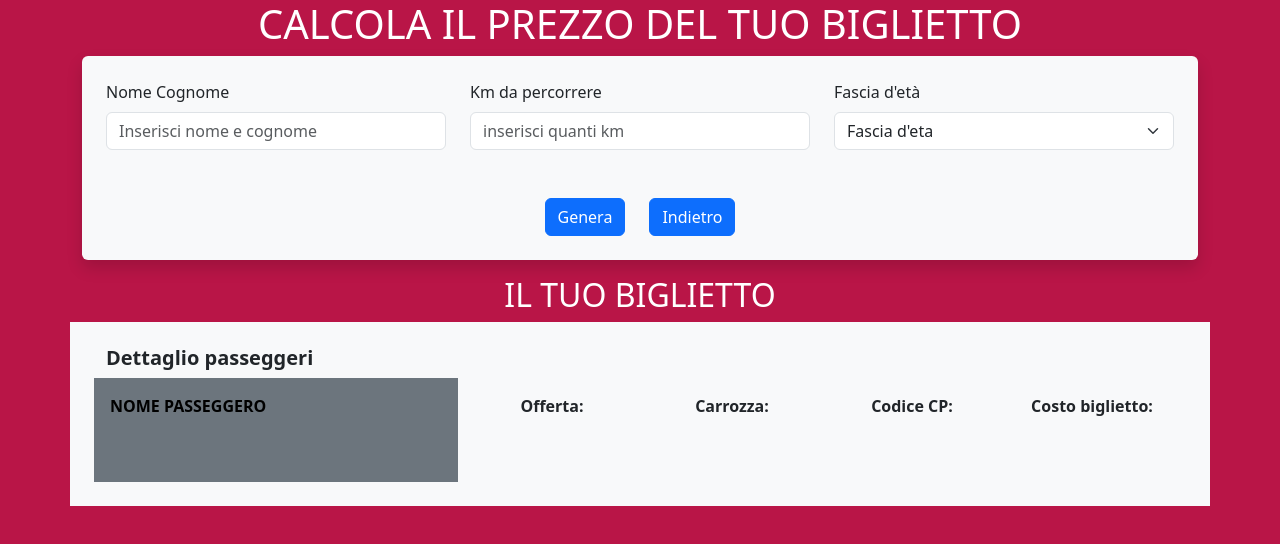
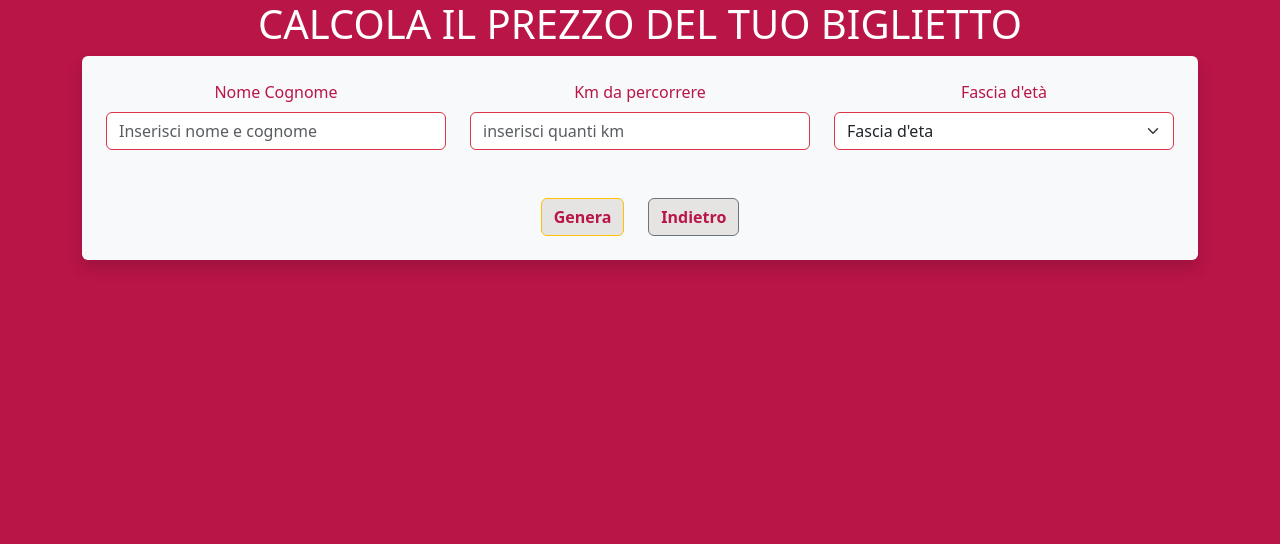
Before and after one commit to severogianluca/js-biglietto-treno-form, a plain HTML site: page index.html in a window 1280 px wide. Drawn offline with nearby package versions, Linux system fonts and the light colour scheme.

Commit message:
feat: posizione colore nel form

```diff
--- a/index.html
+++ b/index.html
@@ -24,18 +24,18 @@
             <form action="index.html" id="insertForm" class="bg-light p-4 rounded shadow mb-3">
                 <div class="row mb-5">
                     <div class="col">
-                        <label for="dati" class="form-label">Nome Cognome</label>
-                        <input required id="dati" type="text" class="form-control"
+                        <label for="dati" class="form-label d-flex justify-content-center">Nome Cognome</label>
+                        <input required id="dati" type="text" class="form-control border border-danger"
                             placeholder="Inserisci nome e cognome" aria-label="First name">
                     </div>
                     <div class="col">
-                        <label for="km" class="form-label">Km da percorrere</label>
-                        <input required id="km" type="text" class="form-control" placeholder="inserisci quanti km"
+                        <label for="km" class="form-label d-flex justify-content-center">Km da percorrere</label>
+                        <input required id="km" type="text" class="form-control border border-danger" placeholder="inserisci quanti km"
                             aria-label="Last name">
                     </div>
                     <div class="col">
-                        <label for="eta" class="form-label">Fascia d'età</label>
-                        <select required id="eta" class="form-select" aria-label="Default select example">
+                        <label for="eta" class="form-label d-flex justify-content-center">Fascia d'età</label>
+                        <select required id="eta" class="form-select border border-danger" aria-label="Default select example">
                             <option selected value="">Fascia d'eta</option>
                             <option value="minorenne">Minorenne</option>
                             <option value="maggiorenne">Maggiorenne</option>
@@ -44,9 +44,9 @@
                     </div>
                 </div>
 
-                <div class="d-flex justify-content-center gap-4">
-                    <button type="submit" class="btn btn-primary">Genera</button>
-                    <a href="/" class="btn btn-primary " role="button" aria-disabled="true">Indietro</a>
+                <div id="bottoni" class="d-flex justify-content-center gap-4">
+                    <button type="submit" class="btn  border border-warning">Genera</button>
+                    <a href="/" class="btn border border-secondary" role="button" aria-disabled="true">Indietro</a>
                 </div>
             </form>
         </div>
--- a/style.css
+++ b/style.css
@@ -6,7 +6,25 @@ h1, h2{
     text-transform: uppercase;
     text-align: center;
 }
-/*
+
+.custom-border {
+    border-top: 1px solid grey;
+    border-bottom: 1px solid grey;
+}
+
+#insertForm label{
+    color:  #b91547;
+}
+
+
+#bottoni button, #bottoni a {
+    color: #b91547;
+    font-weight: bold;
+    background-color: rgb(230, 227, 227);
+}
+
+
+/* per nasconderlo e lo farl ricomparire nel js rig 72-73 */
 .ticket-container {
     display: none;
-} */
+}
```
